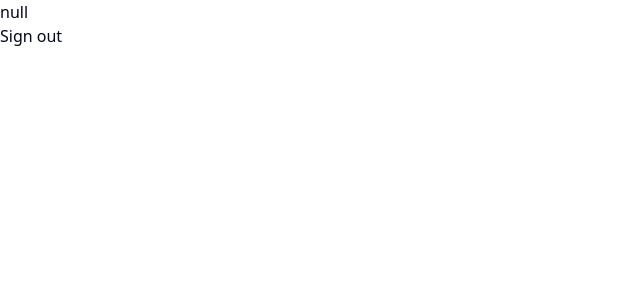
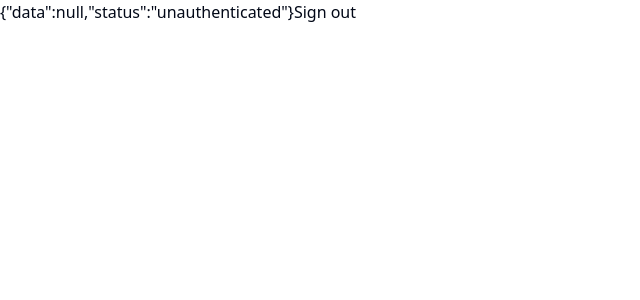
Before and after one commit to brindashree/next-auth, a Next.js app: page /settings in a window 1280 px wide. Shown: the top 300 px of the page, without its empty margins (0-640 px from the left). Built offline with nearby package versions, Linux system fonts and the light colour scheme; no server answers.

Commit message:
feat: auth session provider - client

```diff
--- a/app/(protected)/settings/page.tsx
+++ b/app/(protected)/settings/page.tsx
@@ -1,18 +1,16 @@
-import { auth, signOut } from "@/auth";
+"use client";
 
-const Settings = async () => {
-  const session = await auth();
+import { useSession, signOut } from "next-auth/react";
+
+const Settings = () => {
+  const session = useSession();
+  const onClick = () => {
+    signOut();
+  };
   return (
     <div>
       {JSON.stringify(session)}
-      <form
-        action={async () => {
-          "use server";
-          await signOut();
-        }}
-      >
-        <button type="submit">Sign out</button>
-      </form>
+      <button onClick={onClick}>Sign out</button>
     </div>
   );
 };
--- a/app/layout.tsx
+++ b/app/layout.tsx
@@ -1,13 +1,18 @@
+import { SessionProvider } from "next-auth/react";
 import "./globals.css";
+import { auth } from "@/auth";
 
-export default function RootLayout({
+export default async function RootLayout({
   children,
 }: Readonly<{
   children: React.ReactNode;
 }>) {
+  const session = await auth();
   return (
-    <html lang="en">
-      <body>{children}</body>
-    </html>
+    <SessionProvider session={session}>
+      <html lang="en">
+        <body>{children}</body>
+      </html>
+    </SessionProvider>
   );
 }
--- a/lib/token.ts
+++ b/lib/token.ts
@@ -7,7 +7,7 @@ import { db } from "./db";
 
 export const generateTwoFactorToken = async (email: string) => {
   const token = crypto.randomInt(100_000, 1_000_000).toString();
-  const expires = new Date(new Date().getTime() + 3600 * 1000);
+  const expires = new Date(new Date().getTime() + 5 * 60 * 1000);
 
   const existingToken = await getTwofactorTokenByEmail(email);
   if (existingToken) {
```
